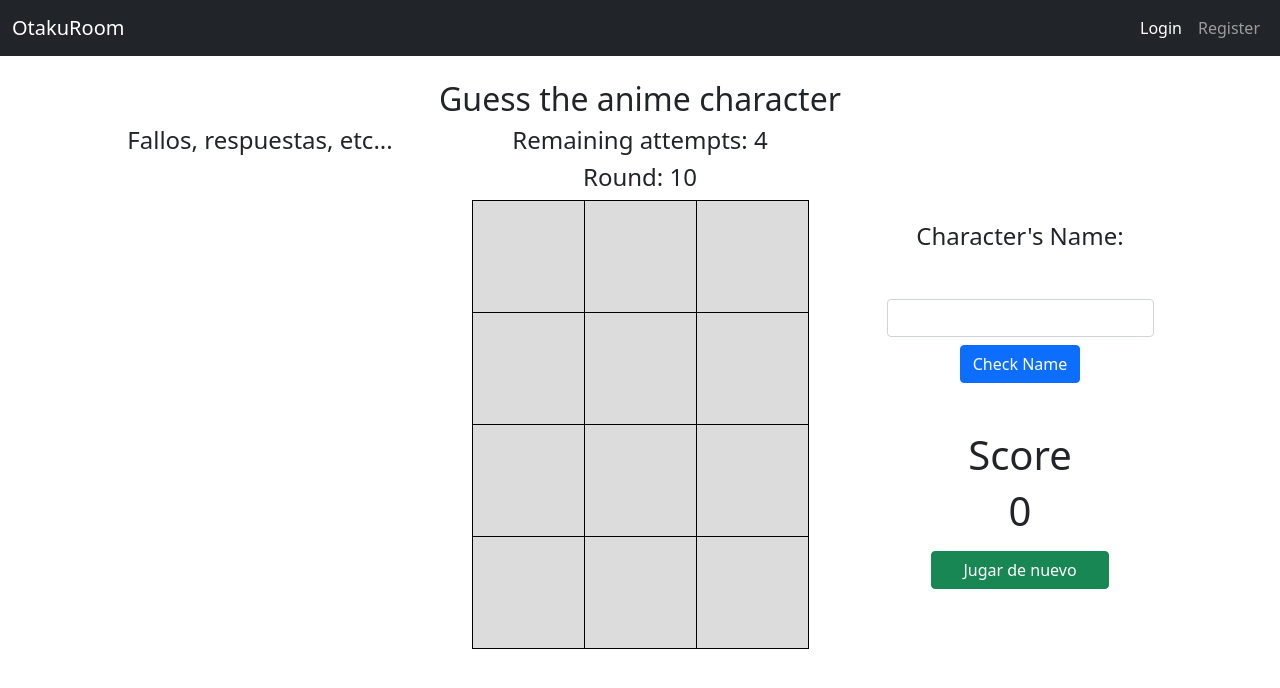
After one commit to tecnicolopeza/mi_red_social, a Symfony app: template templates/juego_adivina_la_imagen/index.html.twig in a window 1280 px wide. The commit adds this page. Shown: the top 688 px of the page. Run offline with Twig, Linux system fonts and the light colour scheme; the template is opened without the code that fills it, so the values that code supplies are empty; some libraries are stand-ins or nearby versions.

Commit message:
juego integrado

```diff
--- /dev/null
+++ b/public/css/juego.css
@@ -0,0 +1,56 @@
+table {
+    border-spacing: 0;
+    background-position: center;
+    background-repeat: no-repeat;
+}
+
+td {
+    border: black 1px solid!important;
+}
+
+td {
+    width: 7rem!important;
+    height: 7rem!important;
+}
+
+tbody {
+    background-repeat: no-repeat!important;
+    background-position: center!important;
+    background-size: cover!important;
+}
+
+#oculto {
+    background-color: gainsboro!important;
+    transition: 0.6s!important;
+    transform: scale(1)!important;
+}
+
+#oculto:hover {
+    cursor: pointer!important;
+    transform: scale(1.1)!important;
+    position: absolute!important;
+    /*hace falta para que se super ponga*/
+    z-index: 100!important;
+    /* background-color: azure; */
+}
+
+#visible {
+    background-color: transparent!important;
+    transition: 0.6s!important;
+}
+
+.img-table {
+    /* background-image: url("kimetsu.jpg"); */
+    background-position: center!important;
+    background-size: cover!important;
+    background-repeat: no-repeat!important;
+}
+
+#respuesta {
+    margin-top: 2rem!important;
+}
+
+.cargando {
+    width: 150px!important;
+    height: 150px!important;
+}
--- /dev/null
+++ b/public/js/juego/conexion.js
@@ -0,0 +1,102 @@
+//API - IMAGEN Y NOMBRE
+// Here we define our query as a multi-line string
+// Storing it in a separate .graphql/.gql file is also possible
+var query = `
+query ($page : Int, $perPage: Int) {
+    Page(page: $page, perPage: $perPage){
+        characters(sort: FAVOURITES_DESC) {
+            id
+            name{
+                full
+            }
+            favourites
+            image{
+                large
+            }
+        }
+    }
+
+}
+`;
+
+// Define our query variables and values that will be used in the query request
+var variables = {
+        page: 1,
+        perPage: 50
+    };
+
+var variables2 = {
+    page: 2,
+    perPage: 50
+};
+
+// Define the config we'll need for our Api request
+var url = 'https://graphql.anilist.co';
+var options = {
+        method: 'POST',
+        headers: {
+            'Content-Type': 'application/json',
+            'Accept': 'application/json',
+        },
+        body: JSON.stringify({
+            query: query,
+            variables: variables
+        })
+    };
+
+    var options2 = {
+        method: 'POST',
+        headers: {
+            'Content-Type': 'application/json',
+            'Accept': 'application/json',
+        },
+        body: JSON.stringify({
+            query: query,
+            variables: variables2
+        })
+    };
+
+var personajes = [];
+
+// Make the HTTP Api request
+function obtenerListaPersonajes() {
+
+    fetch(url, options).then(handleResponse)
+    .then(handleData)
+    .catch(handleError);
+
+}
+
+function obtenerListaPersonajes2() {
+
+    fetch(url, options2).then(handleResponse)
+    .then(handleData)
+    .catch(handleError);
+
+}
+
+function handleResponse(response) {
+    return response.json().then(function(json) {
+        return response.ok ? json : Promise.reject(json);
+    });
+}
+
+function handleData(data) {
+    console.log(data.data.Page.characters[0].name.full);
+    agregarALista(data.data.Page.characters);
+    console.log(personajes);
+
+    //Lamamos al metodo principal de juego, se llama aqui por motivos de sincronia
+    jugar();
+}
+
+function handleError(error) {
+    console.error(error);
+
+}
+
+function agregarALista(lista) {
+    lista.forEach(personaje => {
+        personajes.push(personaje);
+    });
+}
--- /dev/null
+++ b/public/js/juego/generadorTabla.js
@@ -0,0 +1,71 @@
+let intentos = 4;
+let nivel = "";
+let mensajeIntentos = "Remaining attempts: "
+
+function generaTabla() {
+    // Obtenemos la referencia del elemento body
+    let textoIntentos = document.getElementById("intentos");
+    textoIntentos.innerText = mensajeIntentos + intentos;
+    var body = document.getElementById("tabla");
+
+    // Creamos un elemento <table> y un elemento <tbody>
+    var tabla = document.createElement("table");
+    tabla.setAttribute("id", "imagenTabla");
+    tabla.setAttribute("class", "mx-auto");
+    var tblBody = document.createElement("tbody");
+    tblBody.setAttribute("id", "tablaJuego");
+    // Creamos las celdas
+    for (var i = 0; i < 4; i++) {
+        // Creamos las hileras de la tabla
+        var fila = document.createElement("tr");
+        for (var j = 0; j < 3; j++) {
+            // Crea un elemento <td> y un nodo de texto, hace que el nodo de
+            // texto sea el contenido de <td>, ubica el elemento <td> al final
+            // de la hilera de la tabla
+            var celda = document.createElement("td");
+            celda.setAttribute("id", "oculto");
+            celda.setAttribute("onclick", "revelarCelda(this)");
+            fila.appendChild(celda);
+        }
+        // agregamos la hilera al final de la tabla (al final del elemento tblbody)
+        tblBody.appendChild(fila);
+    }
+    // posicionamos el <tbody> debajo del elemento <table>
+    tabla.appendChild(tblBody);
+    // appends <table> into <body>
+    body.appendChild(tabla);
+    // modifica el atributo "border" de la tabla y lo fija a "2";
+    // tabla.setAttribute("border", 2);
+} //*/
+
+
+function revelarCelda(celda) {
+
+    //Si la celda aun no se ha tocado
+    if (celda.getAttribute("id") != "visible") {
+        let textoIntentos = document.getElementById("intentos");
+        if (intentos > 0) {
+            celda.setAttribute("id", "visible");
+            intentos--;
+            textoIntentos.innerText = mensajeIntentos + intentos;
+            console.log('Intentos: ' + intentos);
+        } else {
+            alert('Ha llegado al máximo de intentos, tiene que responder');
+        }
+    }
+
+
+}
+
+
+function restablecer() {
+    intentos = 4;
+    let textoIntentos = document.getElementById("intentos");
+    textoIntentos.innerText = mensajeIntentos + intentos;
+
+    let casillas = document.getElementsByTagName("td");
+
+    for (var i = 0; i < casillas.length; i++) {
+        casillas[i].setAttribute("id", "oculto");
+    }
+}
--- /dev/null
+++ b/public/js/juego/generarAleatorio.js
@@ -0,0 +1,4 @@
+function generarAleatorio(rangoInicio, rangoFin) {
+    n = Math.round((Math.random() * (rangoFin - rangoInicio)) + rangoInicio); //hay que restarle el inicio porque a veces si sumas el inicio podria salirse del rango
+    return n;
+}
--- /dev/null
+++ b/public/js/juego/juego.js
@@ -0,0 +1,112 @@
+window.onload = inicializar;
+
+var ultimoAleatorio = 0;
+var rondas = 10
+var puntuacion = 0
+
+var input = document.getElementById("respuesta");
+input.addEventListener("keydown", function(e) {
+    if (e.key === "Enter") {
+        comprobarRespuesta();
+    }
+});
+
+
+function inicializar() {
+    generaTabla();
+    obtenerListaPersonajes();
+    obtenerListaPersonajes2();
+
+}
+
+function jugar() {
+
+    if (rondas != 0) {
+        if (personajes != null) {
+
+            let aleatorio = generarAleatorio(0, 99);
+
+            console.log("Nuevo: " + aleatorio);
+            console.log("Antiguo: " + ultimoAleatorio);
+
+            if (aleatorio == ultimoAleatorio) {
+                //Sistema para que siempre saque uno distinto
+                jugar();
+
+            } else {
+                ultimoAleatorio = aleatorio;
+                cambiarPersonaje(aleatorio);
+            }
+
+        }
+    } else {
+        if (puntuacion >= 30) {
+            alert("¡Partida acabada! Medala de ORO  \nSal un poco a que te de el sol");
+        } else if (puntuacion < 30 && puntuacion >= 20) {
+            alert("¡Partida acabada! Medala de PLATA  \nNada mal :o");
+        } else {
+            alert("¡Partida acabada! Medala de BRONCE  \nTe falta ver un poco de anime compañero :P");
+        }
+
+        rondas = 10;
+        puntuacion = 0;
+        document.getElementById("rondas").innerText = rondas;
+        document.getElementById("puntuacion").innerText = puntuacion;
+        jugar();
+
+    }
+
+
+
+}
+
+function cambiarPersonaje(aleatorio) {
+    let tabla = document.getElementById("tablaJuego");
+    if (personajes[aleatorio] != undefined) {
+        tabla.setAttribute("background", personajes[aleatorio].image.large);
+    }
+
+}
+
+async function comprobarRespuesta() {
+    let respuesta = document.getElementById("respuesta").value;
+
+    if (respuesta == "" || respuesta == " ") {
+        alert("La proxima vez intenta poner algo");
+    } else {
+
+        if (validarNombre(respuesta.toLowerCase(), personajes[ultimoAleatorio].name.full.toLowerCase())) {
+            alert("¡Se nota que sabes de esto!");
+            puntuacion = puntuacion + intentos;
+        } else {
+            alert("¡Fallaste! Te queda bastante anime por ver");
+        }
+    }
+
+    document.getElementById("respuesta").value = null;
+    document.getElementById("puntuacion").innerText = puntuacion;
+    rondas--;
+    document.getElementById("rondas").innerText = rondas;
+    restablecer();
+    setTimeout(function() {
+
+        jugar();
+
+    }, 600);
+}
+
+function validarNombre(respuesta, nombre) {
+    let correcto = false;
+
+    let nombreSeparado = nombre.split(" ");
+
+    nombreSeparado.forEach(parteNombre => {
+        if (respuesta == parteNombre) {
+            correcto = true;
+        }
+    });
+
+
+    return correcto;
+
+}
--- /dev/null
+++ b/templates/juego_adivina_la_imagen/index.html.twig
@@ -0,0 +1,58 @@
+{% block head %}
+    <script src="https://code.jquery.com/jquery-3.6.0.min.js" integrity="sha256-/xUj+3OJU5yExlq6GSYGSHk7tPXikynS7ogEvDej/m4=" crossorigin="anonymous"></script>
+    <link href="{{ asset('css/juego.css') }}" rel="stylesheet">
+    <link href="{{ asset('bootstrap/css/bootstrap.min.css') }}" rel="stylesheet">
+{% endblock %}
+
+{% block body %}
+
+    {% include 'componentsHtml/nav.html.twig' %}
+    <div id="titulos">
+        <h2 class="text-center mt-4">Guess the anime character</h2>
+    </div>
+
+<div class="container">
+<div class="row align-items-start">
+
+    <div class="col">
+        <h4 class="text-center align-middle">Fallos, respuestas, etc...</h4>
+    </div>
+
+    <main class="col" id="tabla">
+        <h4 class="text-center" id="intentos"></h4>
+        <div class="same-line mx-auto">
+            <h4 class="text-center">Round: <span id="rondas">10</span></h4>
+        </div>
+    </main>
+
+    {# <section id="resultados">
+
+    </section> #}
+    <div class="col mx-auto">
+        <div class="d-flex flex-column justify-content-center mt-5">
+
+            <div class="d-flex flex-column mt-5 align-items-center">
+                <label for="respuesta" class="form-label"><h4>Character's Name:</h4></label>
+                <input type="text" class="form-control w-75 m-0" name="respuesta" id="respuesta" aria-describedby="name">
+                <button class="btn btn-primary mt-2" onclick="comprobarRespuesta()">Check Name</button>
+            </div>
+
+            <div class="d-flex flex-column mt-5 justify-content-center align-items-center">
+                <h1 class="text-center">Score</h1>
+                <h1 class="text-center" id="puntuacion">0</h1>
+                <button class="btn btn-success w-50 mt-2" onclick="jugar()">Jugar de nuevo</button>
+            </div>
+        </div>
+
+    </div>
+
+</div>
+
+</div>
+    {% block javascripts %}
+        <script src="{{ asset('js/juego/generarAleatorio.js')}}"></script>
+        <script src="{{ asset('js/juego/generadorTabla.js')}}"></script>
+        <script src="{{ asset('js/juego/conexion.js')}}"></script>
+        <script src="{{ asset('js/juego/juego.js')}}"></script>
+    {% endblock %}
+{% endblock %}
```
Also changed, not shown: src/Controller/UserController.php (+7 -0 lines), templates/user/index.html.twig (+6 -6 lines), public/img/cargando.gif (added).
